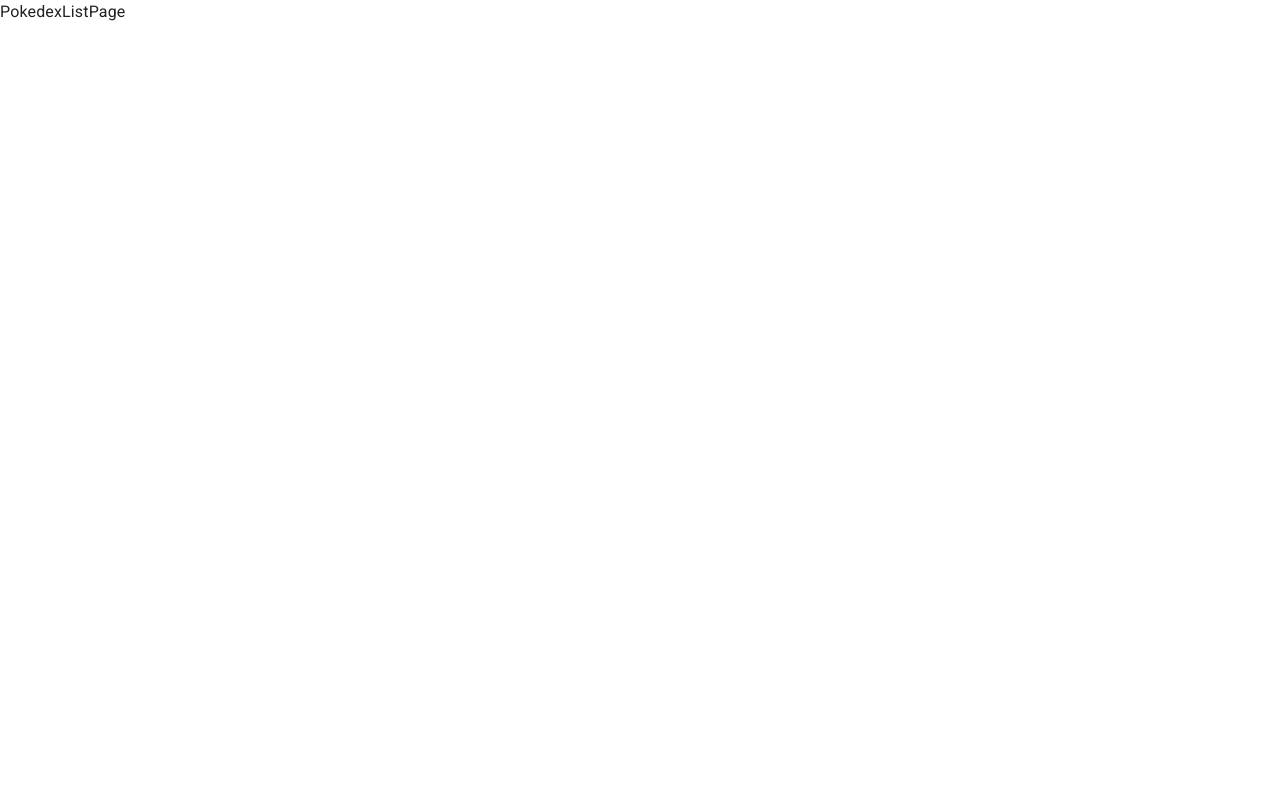
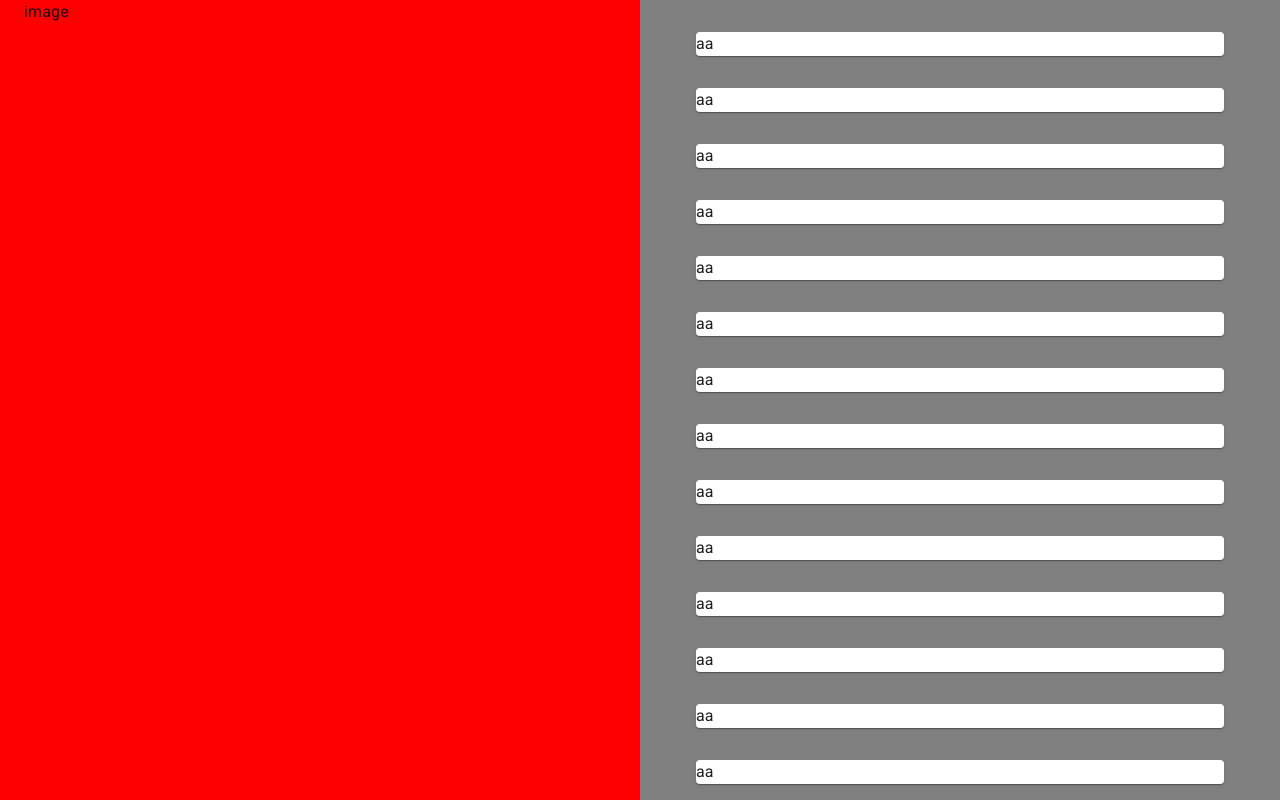
Before and after one commit to rafifuady/web-pokedex, a React (Create React App) app: page /pokedex in a window 1280 px wide. Built offline with nearby package versions, Linux system fonts and the light colour scheme.

Commit message:
feat: init container

```diff
--- /dev/null
+++ b/src/modules/pokedex/containers/PokedexListContainer.jsx
@@ -0,0 +1,43 @@
+import { Paper } from '@mui/material';
+import React from 'react';
+
+function PokedexListContainer() {
+  return (
+    <div >
+      <Paper sx={{ margin: '2em' }}>aa</Paper>
+      <Paper sx={{ margin: '2em' }}>aa</Paper>
+      <Paper sx={{ margin: '2em' }}>aa</Paper>
+      <Paper sx={{ margin: '2em' }}>aa</Paper>
+      <Paper sx={{ margin: '2em' }}>aa</Paper>
+      <Paper sx={{ margin: '2em' }}>aa</Paper>
+      <Paper sx={{ margin: '2em' }}>aa</Paper>
+      <Paper sx={{ margin: '2em' }}>aa</Paper>
+      <Paper sx={{ margin: '2em' }}>aa</Paper>
+      <Paper sx={{ margin: '2em' }}>aa</Paper>
+      <Paper sx={{ margin: '2em' }}>aa</Paper>
+      <Paper sx={{ margin: '2em' }}>aa</Paper>
+      <Paper sx={{ margin: '2em' }}>aa</Paper>
+      <Paper sx={{ margin: '2em' }}>aa</Paper>
+      <Paper sx={{ margin: '2em' }}>aa</Paper>
+      <Paper sx={{ margin: '2em' }}>aa</Paper>
+      <Paper sx={{ margin: '2em' }}>aa</Paper>
+      <Paper sx={{ margin: '2em' }}>aa</Paper>
+      <Paper sx={{ margin: '2em' }}>aa</Paper>
+      <Paper sx={{ margin: '2em' }}>aa</Paper>
+      <Paper sx={{ margin: '2em' }}>aa</Paper>
+      <Paper sx={{ margin: '2em' }}>aa</Paper>
+      <Paper sx={{ margin: '2em' }}>aa</Paper>
+      <Paper sx={{ margin: '2em' }}>aa</Paper>
+      <Paper sx={{ margin: '2em' }}>aa</Paper>
+      <Paper sx={{ margin: '2em' }}>aa</Paper>
+      <Paper sx={{ margin: '2em' }}>aa</Paper>
+      <Paper sx={{ margin: '2em' }}>aa</Paper>
+      <Paper sx={{ margin: '2em' }}>aa</Paper>
+      <Paper sx={{ margin: '2em' }}>aa</Paper>
+      <Paper sx={{ margin: '2em' }}>aa</Paper>
+      <Paper sx={{ margin: '2em' }}>aa</Paper>
+    </div>
+  );
+}
+
+export default PokedexListContainer;
--- /dev/null
+++ b/src/modules/pokedex/containers/index.jsx
@@ -0,0 +1 @@
+export { default as PokedexListContainer } from './PokedexListContainer'
--- a/src/pages/pokedex/PokedexListPage.jsx
+++ b/src/pages/pokedex/PokedexListPage.jsx
@@ -1,7 +1,16 @@
+import { Box, Container, Stack } from '@mui/material';
 import React from 'react';
+import { PokedexListContainer } from '../../modules/pokedex/containers';
 
 function PokedexListPage() {
-  return <div>PokedexListPage</div>;
+  return (
+    <Box>
+      <Stack direction='row'  justifyContent='space-around' sx={{ height: '100vh' }}>
+        <Container sx={{ background: 'red' }}>image</Container>
+        <Container sx={{ background: 'gray', overflowY: 'scroll' }}><PokedexListContainer /></Container>
+      </Stack>
+    </Box>
+  );
 }
 
 export default PokedexListPage;
```
